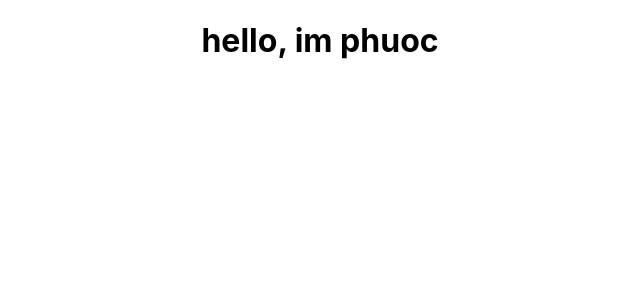
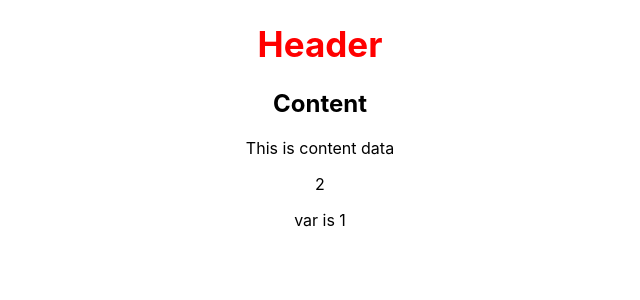
Before and after one commit to phuoccx/my-app, a React (Create React App) app: page / in a window 1280 px wide. Shown: the top 300 px of the page, without its empty margins (320-960 px from the left). Built offline with nearby package versions, Linux system fonts and the light colour scheme.

Commit message:
done lession 2

```diff
--- a/src/App.js
+++ b/src/App.js
@@ -3,12 +3,20 @@ import './App.css';
 
 class App extends Component {
   render() {
+    var i = 1;
+    var newStyle = {
+      fontSize : 35,
+      color : '#FF0000'
+    }
     return (
       <div className="App">
-      <h1>hello, im phuoc</h1>
+        <h1 style={newStyle}>Header</h1>
+        <h2>Content</h2>
+        <p>This is content data</p>
+        <p>{1+1}</p>
+        <p>{i === 1 ? 'var is 1' : 'false'}</p>
       </div>
     );
   }
 }
-
 export default App;
```
